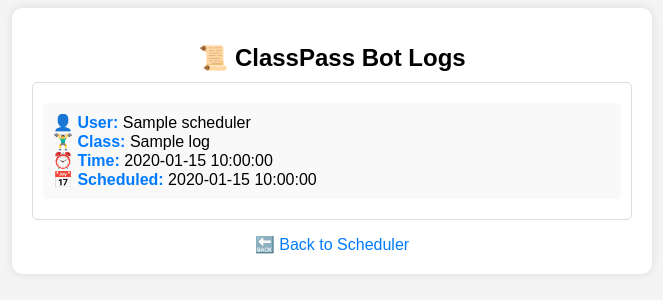
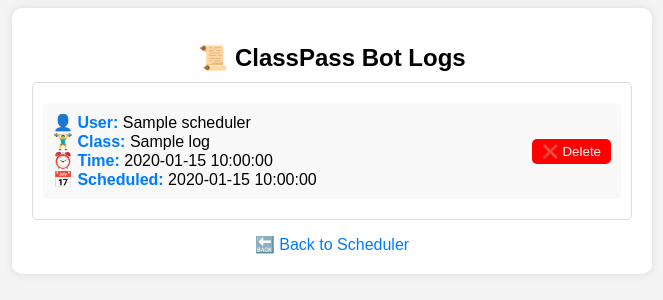
Before and after one commit to hannesue/classpass-bot, a Flask app: template templates/logs.html in a window 1280 px wide. Shown: the top 300 px of the page, without its empty margins (308-971 px from the left). Run offline with Flask 3, Linux system fonts and the light colour scheme; the template is opened without the code that fills it: most values are stand-ins (such as "Sample title", 1, 10 or a date in 2020).

Commit message:
Update logs.html

```diff
--- a/templates/logs.html
+++ b/templates/logs.html
@@ -8,11 +8,22 @@
         body { font-family: Arial, sans-serif; background-color: #f4f4f4; text-align: center; }
         .container { max-width: 600px; margin: auto; padding: 20px; background: white; border-radius: 10px; box-shadow: 0px 0px 10px rgba(0, 0, 0, 0.1); }
         h1 { font-size: 24px; margin-bottom: 10px; }
-        .log-entry { padding: 10px; margin: 10px 0; background: #f9f9f9; border-radius: 5px; text-align: left; }
+        .log-entry { padding: 10px; margin: 10px 0; background: #f9f9f9; border-radius: 5px; text-align: left; display: flex; justify-content: space-between; align-items: center; }
         .log-entry strong { color: #007BFF; }
         .back-link { display: block; margin-top: 15px; text-decoration: none; color: #007BFF; font-size: 16px; }
         .log-container { max-height: 400px; overflow-y: auto; padding: 10px; border: 1px solid #ddd; background: #fff; border-radius: 5px; }
+        .delete-btn { background: red; color: white; border: none; padding: 5px 10px; border-radius: 5px; cursor: pointer; }
+        .delete-btn:hover { background: darkred; }
     </style>
+    <script>
+        function deleteLog(index) {
+            fetch("/delete_log", {
+                method: "POST",
+                headers: { "Content-Type": "application/json" },
+                body: JSON.stringify({ index: index })
+            }).then(() => location.reload());
+        }
+    </script>
 </head>
 <body>
     <div class="container">
@@ -20,10 +31,13 @@
         <div class="log-container">
             {% for log in logs %}
                 <div class="log-entry">
-                    <strong>👤 User:</strong> {{ log.scheduler }}<br>
-                    <strong>🏋️‍♂️ Class:</strong> {{ log.class_name }}<br>
-                    <strong>⏰ Time:</strong> {{ log.class_time }}<br>
-                    <strong>📅 Scheduled:</strong> {{ log.timestamp }}
+                    <div>
+                        <strong>👤 User:</strong> {{ log.scheduler }}<br>
+                        <strong>🏋️‍♂️ Class:</strong> {{ log.class_name }}<br>
+                        <strong>⏰ Time:</strong> {{ log.class_time }}<br>
+                        <strong>📅 Scheduled:</strong> {{ log.timestamp }}
+                    </div>
+                    <button class="delete-btn" onclick="deleteLog({{ loop.index0 }})">❌ Delete</button>
                 </div>
             {% endfor %}
         </div>
```
